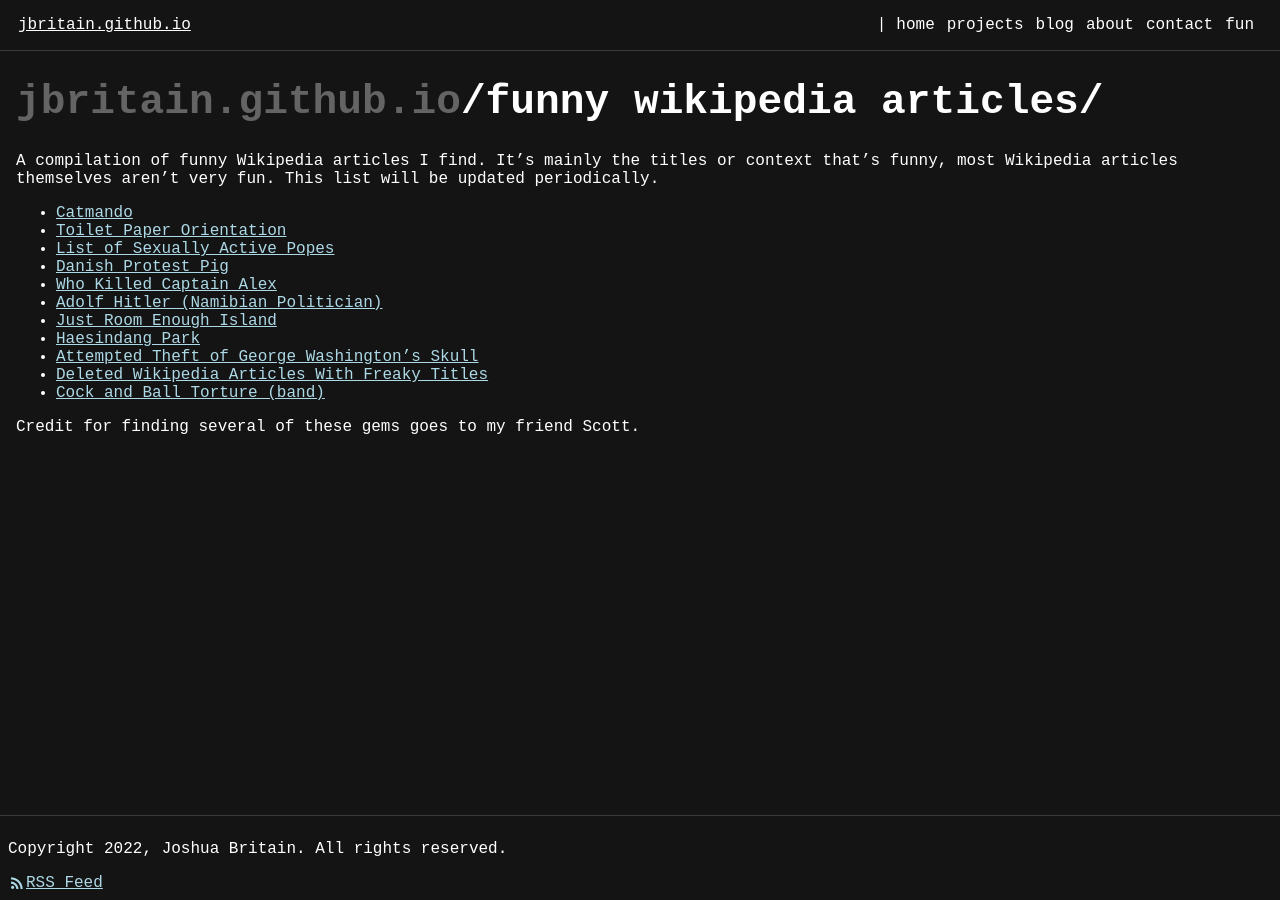
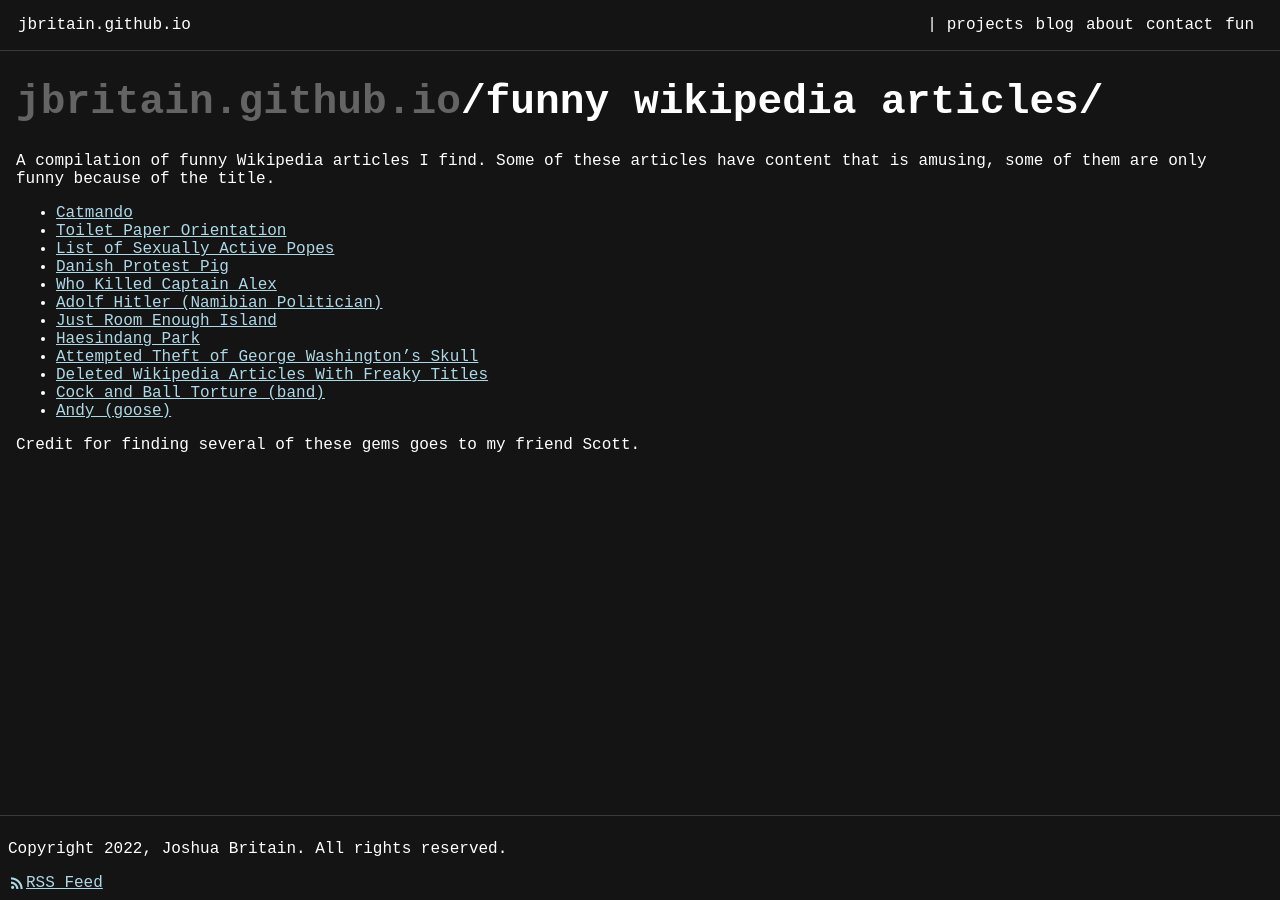
Before and after one commit to jbritain/jbritain.github.io, a Jekyll site: the page built from fun/wikipedia.md, in a window 1280 px wide. Built offline with Jekyll 4.4.1, drawn with Linux system fonts in a browser that asks for light colours; a style sheet for code colours, icons or effects is not loaded.

Commit message:
some minor stuff

```diff
--- a/_data/navigation.yml
+++ b/_data/navigation.yml
@@ -1,7 +1,4 @@
 links:
-  - title: home
-    url: /
-
   - title: projects
     url: /projects/
 
--- a/_includes/navbar.html
+++ b/_includes/navbar.html
@@ -1,5 +1,5 @@
 <nav>
-    <a id="navTitle" href="/">{{ site.title }}</a> |
+    <a d="navTitle" href="/">{{ site.title }}</a> |
 
     {% for link in site.data.navigation.links %}
             <a {% if link.title == page.title %}class="link-selected"{% endif %} href="{{ link.url }}">{{ link.title }}</a>
--- a/fun/wikipedia.md
+++ b/fun/wikipedia.md
@@ -4,8 +4,7 @@ permalink: //fun/wikipedia/
 layout: page
 ---
 
-A compilation of funny Wikipedia articles I find. It's mainly the titles or context that's funny, most Wikipedia articles themselves aren't very fun.
-This list will be updated periodically.
+A compilation of funny Wikipedia articles I find. Some of these articles have content that is amusing, some of them are only funny because of the title.
 
 - [Catmando](https://en.wikipedia.org/wiki/Catmando)
 - [Toilet Paper Orientation](https://en.wikipedia.org/wiki/Toilet_roll_holder#Orientation)
@@ -18,5 +17,6 @@ This list will be updated periodically.
 - [Attempted Theft of George Washington's Skull](https://en.wikipedia.org/wiki/Attempted_theft_of_George_Washington%27s_skull)
 - [Deleted Wikipedia Articles With Freaky Titles](https://en.wikipedia.org/wiki/Wikipedia:Deleted_articles_with_freaky_titles)
 - [Cock and Ball Torture (band)](https://en.wikipedia.org/wiki/Cock_and_Ball_Torture_(band))
+- [Andy (goose)](https://en.wikipedia.org/wiki/Andy_(goose))
 
 Credit for finding several of these gems goes to my friend Scott.
```
Also changed, not shown: css/navbar.css (line endings or trailing spaces).
